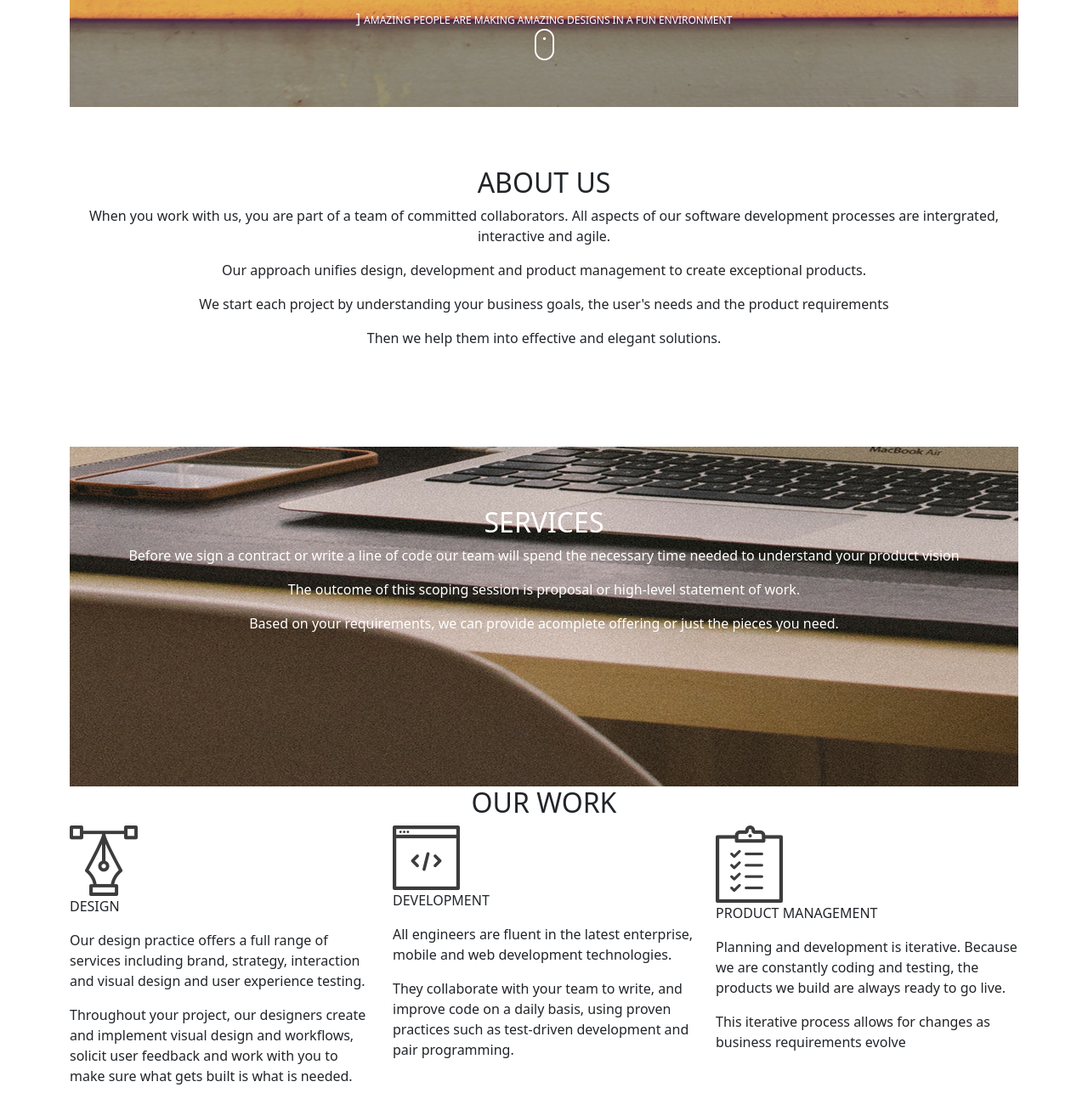
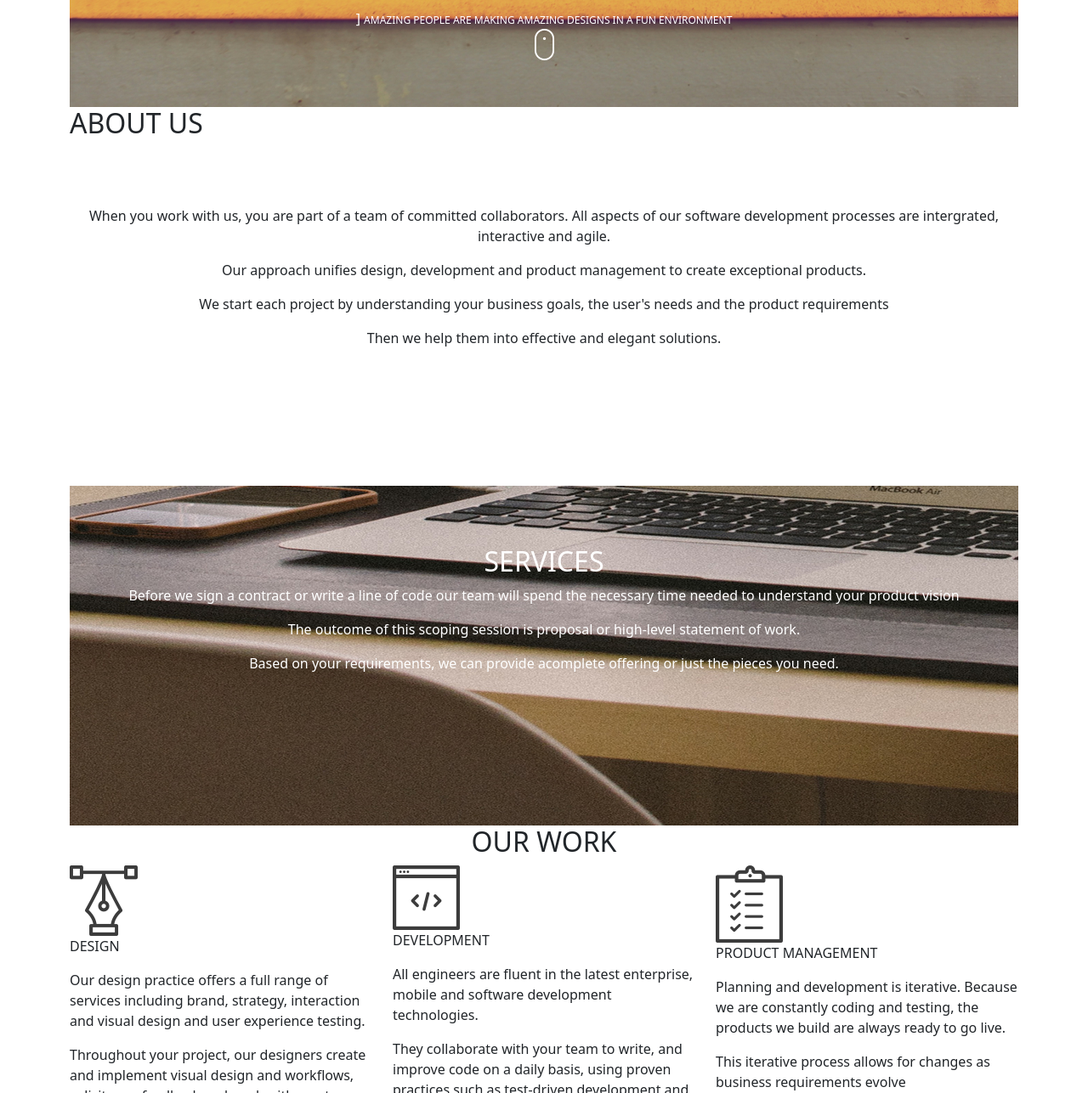
Before and after one commit to mutungu/ip-3, a plain HTML site: page index.html in a window 1280 px wide. Shown: the part 753-2040 px from the top of the page at 85% size. Drawn offline with nearby package versions, Linux system fonts and the light colour scheme.

Commit message:
made some changes

```diff
--- a/index.html
+++ b/index.html
@@ -62,7 +62,7 @@
                         <p>DEVELOPMENT</p>
                     </div>
                     <div class="dev_text">
-                        <p>All engineers are fluent in the latest enterprise, mobile and web development technologies.</p>
+                        <p>All engineers are fluent in the latest enterprise, mobile and software development technologies.</p>
                         <p>They collaborate with your team to write, and improve code on a daily basis, using proven practices such as test-driven development and pair programming.</p>
                     </div>
                 </div>
--- a/scripts/scripts.js
+++ b/scripts/scripts.js
@@ -50,7 +50,7 @@ $(document).ready(function(){
         $('#portfolio').css('opacity',0).fadeOut();
     });
     $('.work_6').hover(function(){
-        $('#dashboard').css('opacity',1).fadeIn(2000);
+        $('#dashboard').css('opacity',1).fadeIn(3000);
     }, function(){
         $('#dashboard').css('opacity',0).fadeOut();
     });
--- a/styles/styles.css
+++ b/styles/styles.css
@@ -21,7 +21,7 @@
 .mouse_click{
     padding-bottom: 55px;
 }
-.about_us{
+.p_about{
     text-align: center;
     padding-top: 70px;
     height: 50vh;
```
Also changed, not shown: assets/maintain/image10.jpg (added), assets/maintain/image2.jpg (added), assets/maintain/image5.jpg (added), 7 other files.
